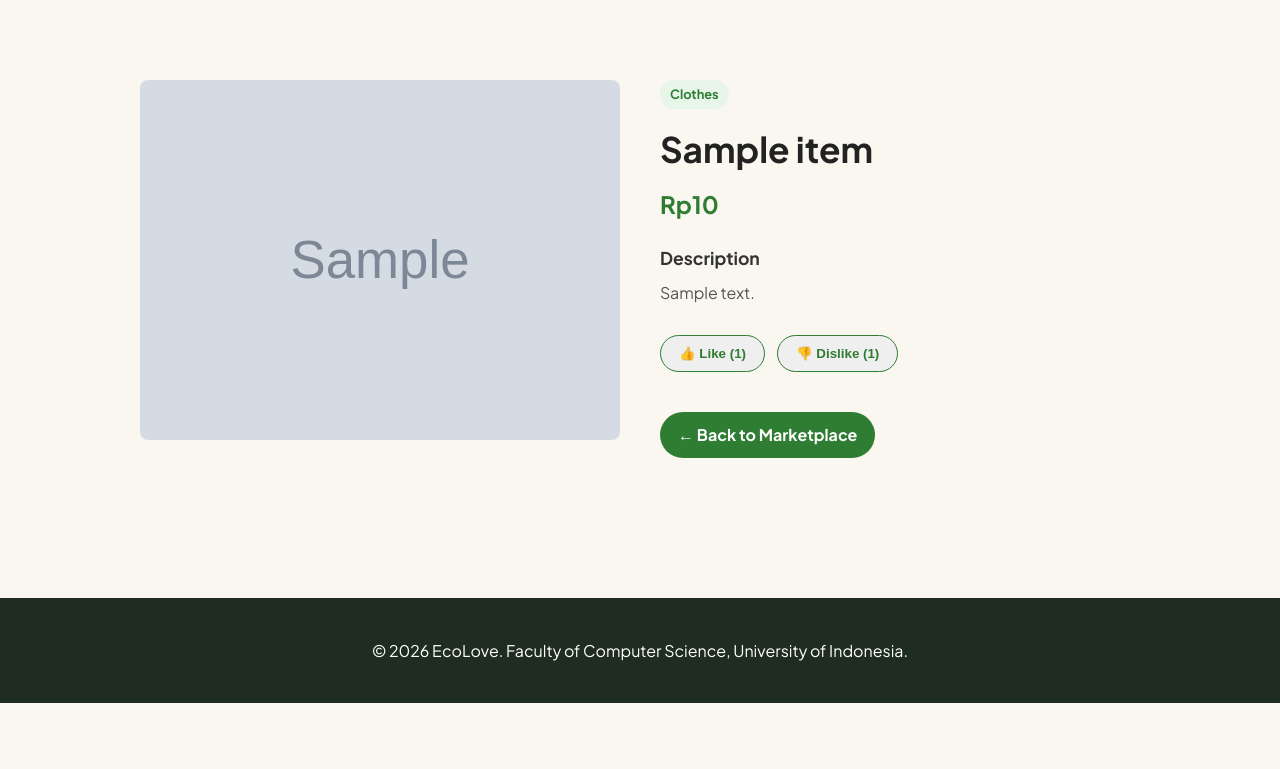
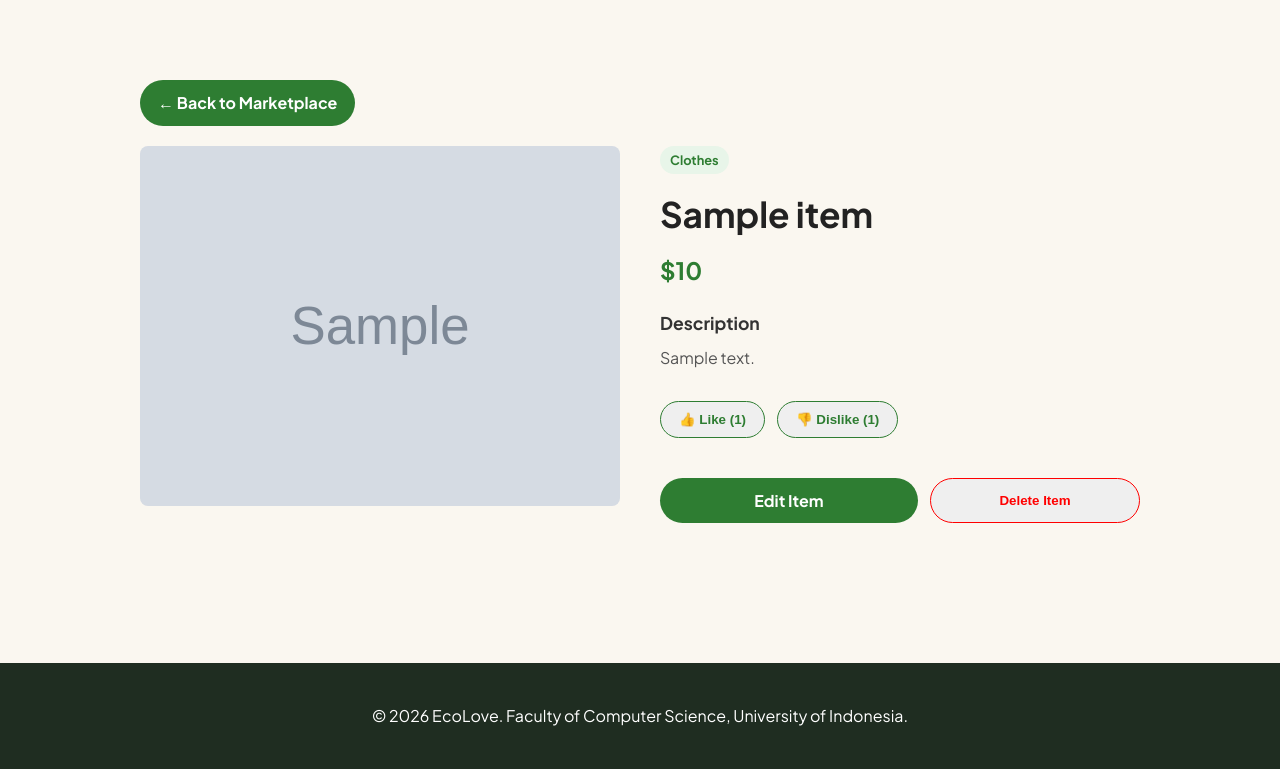
Before and after one commit to pbp-c-kelompok05/EcoLove, a Django app: page /marketplace/detail/1/ in a window 1280 px wide. Shown: the part 79-848 px from the top of the page. Before the commit the page ends 782 px from the top, so only its background shows below. Run offline with Django 5.2, Linux system fonts and the light colour scheme; a user stored in the database is signed in; tables that the repository leaves empty hold one stand-in row (values such as "Sample post"); grey boxes marked "Sample" are stand-in pictures.

Commit message:
complete item CRUD and detail page UI

```diff
--- a/items/models.py
+++ b/items/models.py
@@ -8,7 +8,7 @@ class Item(models.Model):
         ('FURNITURE', 'Furniture'),
         ('OTHERS', 'Others'),
     ]
-
+    user = models.ForeignKey(User, on_delete=models.CASCADE, default=1)
     name = models.CharField(max_length=255)
     price = models.IntegerField()
     description = models.TextField()
--- a/items/urls.py
+++ b/items/urls.py
@@ -1,5 +1,5 @@
 from django.urls import path
-from items.views import show_marketplace, item_detail, like_item, dislike_item, add_item
+from items.views import show_marketplace, item_detail, like_item, dislike_item, add_item, edit_item, delete_item
 
 app_name = 'items'
 
@@ -9,4 +9,6 @@ urlpatterns = [
     path('like/<int:id>/', like_item, name='like_item'),
     path('dislike/<int:id>/', dislike_item, name='dislike_item'),
     path('add/', add_item, name='add_item'),
+    path('edit/<int:id>/', edit_item, name='edit_item'),
+    path('delete/<int:id>/', delete_item, name='delete_item'),
 ]
--- a/items/views.py
+++ b/items/views.py
@@ -4,8 +4,16 @@ from .models import Item
 from .forms import ItemForm
 
 def show_marketplace(request):
-    items = Item.objects.all()
-    return render(request, 'marketplace.html', {'items': items})
+    all_items = Item.objects.all().order_by('-id')
+    user_items = []
+
+    if request.user.is_authenticated:
+        user_items = Item.objects.filter(user=request.user).order_by('-id')[:8]
+
+    return render(request, 'marketplace.html', {
+        'items': all_items,
+        'user_items': user_items
+    })
 
 def item_detail(request, id):
     item = get_object_or_404(Item, id=id)
@@ -55,3 +63,27 @@ def add_item(request):
         form = ItemForm()
 
     return render(request, 'add_item.html', {'form': form})
+
+@login_required(login_url='/login/')
+def edit_item(request, id):
+    item = get_object_or_404(Item, id=id, user=request.user)
+
+    if request.method == 'POST':
+        form = ItemForm(request.POST, request.FILES, instance=item)
+        if form.is_valid():
+            form.save()
+            return redirect('items:item_detail', id=item.id)
+    else:
+        form = ItemForm(instance=item)
+
+    return render(request, 'edit_item.html', {'form': form, 'item': item})
+
+@login_required(login_url='/login/')
+def delete_item(request, id):
+    item = get_object_or_404(Item, id=id, user=request.user)
+
+    if request.method == 'POST':
+        item.delete()
+        return redirect('items:show_marketplace')
+
+    return render(request, 'delete_confirm.html', {'item': item})
--- a/templates/item_detail.html
+++ b/templates/item_detail.html
@@ -2,7 +2,17 @@
 
 {% block content %}
 <section class="section">
-  <div class="item-detail-container" style="max-width: 1000px; margin: 0 auto; display: flex; gap: 40px; flex-wrap: wrap;">
+  <div class="item-detail-container" style="max-width: 1000px; margin: 0 auto; display: flex; flex-direction: column; gap: 20px;">
+
+    <!-- Tombol Back to Marketplace (Kiri Atas) -->
+    <div style="width: 100%;">
+      <a href="{% url 'items:show_marketplace' %}" class="btn btn-primary" style="text-decoration: none; display: inline-block;">
+        &larr; Back to Marketplace
+      </a>
+    </div>
+
+    <!-- Wrapper untuk Gambar dan Detail (Flexbox) -->
+    <div style="display: flex; gap: 40px; flex-wrap: wrap; width: 100%;">
 
       <!-- Left Column: Image -->
       <div class="image-column" style="flex: 1; min-width: 300px;">
@@ -22,7 +32,7 @@
         <div>
           <span class="tag" style="display: inline-block; margin-bottom: 12px;">{{ item.get_category_display }}</span>
           <h2 style="margin: 0; font-size: 2.2rem; color: #222;">{{ item.name }}</h2>
-        <p style="font-size: 1.5rem; font-weight: 700; color: #2e7d32; margin-top: 8px;">Rp{{ item.price }}</p>
+          <p style="font-size: 1.5rem; font-weight: 700; color: #2e7d32; margin-top: 8px;">${{ item.price }}</p>
         </div>
 
         <!-- Description -->
@@ -31,7 +41,7 @@
           <p style="white-space: pre-line;">{{ item.description }}</p>
         </div>
 
-      <!-- Interaction Buttons -->
+        <!-- Interaction Buttons (Like / Dislike) -->
         {% if user.is_authenticated %}
         <div class="interaction-buttons" style="display: flex; gap: 12px; margin-top: 10px;">
           <form action="{% url 'items:like_item' item.id %}" method="POST">
@@ -53,13 +63,27 @@
         </p>
         {% endif %}
 
-      <!-- Back Button -->
+        <!-- ========================================== -->
+        <!-- OWNER ACTIONS (EDIT & DELETE) -->
+        <!-- Posisi Baru: Di bagian bawah, menggantikan tombol Back sebelumnya -->
+        <!-- ========================================== -->
+        {% if request.user == item.user %}
         <div style="margin-top: auto; padding-top: 20px;">
-        <a href="{% url 'items:show_marketplace' %}" class="btn btn-primary" style="text-decoration: none; display: inline-block;">
-          &larr; Back to Marketplace
+          <div style="display: flex; gap: 12px;">
+            <a href="{% url 'items:edit_item' item.id %}" class="btn btn-primary" style="text-decoration: none; padding: 10px 24px; text-align: center; flex: 1;">
+              Edit Item
             </a>
+            <form action="{% url 'items:delete_item' item.id %}" method="POST" style="margin: 0; flex: 1; display: flex;">
+                {% csrf_token %}
+                <button type="submit" class="btn btn-outline" style="cursor: pointer; color: red; border-color: red; padding: 10px 24px; width: 100%;" onclick="return confirm('Yakin ingin menghapus barang ini?');">
+                  Delete Item
+                </button>
+            </form>
           </div>
+        </div>
+        {% endif %}
 
+      </div>
     </div>
   </div>
 </section>
```
Also changed, not shown: templates/edit_item.html (added, +34 -0 lines), templates/marketplace.html (+3 -4 lines), item_images/black-cat.jpg (added), item_images/wallpap.png (added), items/migrations/0002_item_user.py (added). Lines whose indentation alone changed are shown as unchanged.
